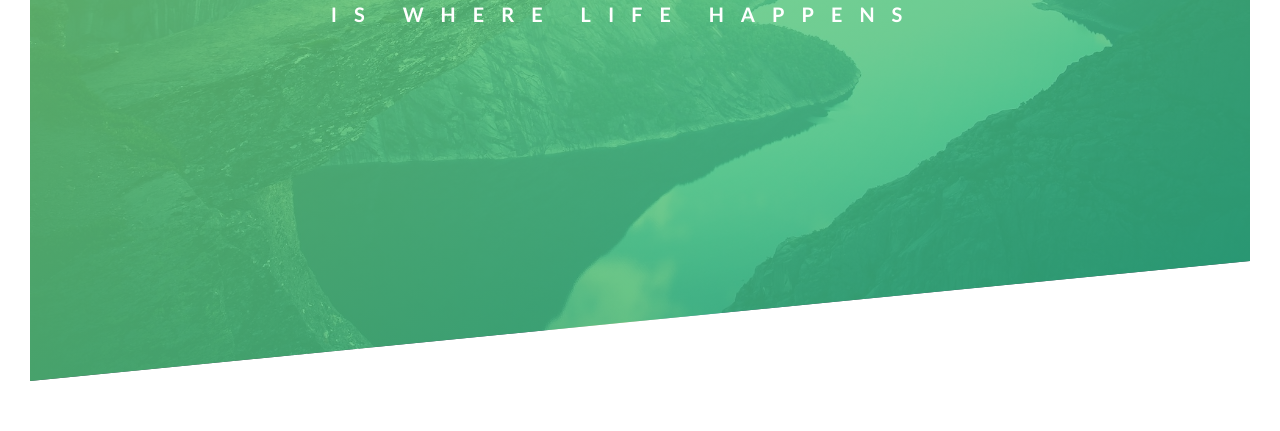
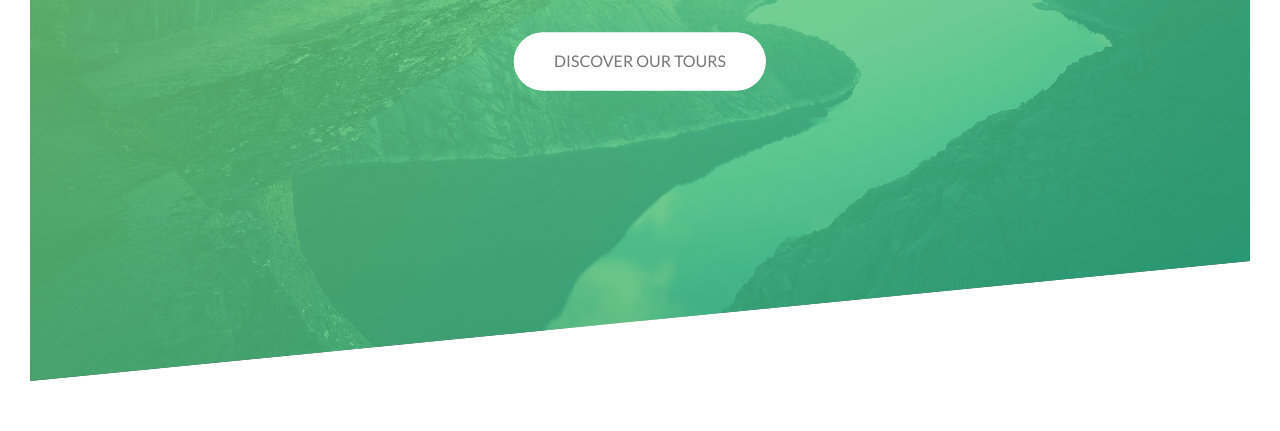
Before and after one commit to sverdiyev/Trillo, a website: page Natours_course/index.html in a window 1280 px wide. Shown: the part 369-800 px from the top of the page. Drawn offline with Linux system fonts and the light colour scheme.

Commit message:
finished section

```diff
--- a/Natours_course/css/style.css
+++ b/Natours_course/css/style.css
@@ -37,6 +37,7 @@ body {
   top: 42%;
   left: 50%;
   transform: translate(-50%, -50%);
+  text-align: center;
 }
 
 .heading-primary {
@@ -58,6 +59,7 @@ body {
   font-weight: 700;
   letter-spacing: 17px;
   animation: moveInRight 1s ease-out;
+  margin-bottom: 60px;
 }
 @keyframes moveInLeft {
   0% {
@@ -85,3 +87,60 @@ body {
     transform: translateX(0);
   }
 }
+@keyframes moveInUp {
+  0% {
+    opacity: 0;
+    transform: translateY(15%);
+  }
+  100% {
+    opacity: 1;
+    transform: translateY(0);
+  }
+}
+.btn,
+.btn :link,
+.btn :visited {
+  text-transform: uppercase;
+  text-decoration: none;
+  padding: 15px 40px;
+  display: inline-block;
+  border-radius: 100px;
+  transition: all 0.15s;
+  position: relative;
+}
+.btn:hover {
+  transform: translateY(-3px);
+  box-shadow: 0 10px 20px rgba(0, 0, 0, 0.2);
+}
+.btn:active {
+  transform: translateY(-1px);
+  box-shadow: 0 5px 20px rgba(0, 0, 0, 0.2);
+}
+.btn-white {
+  background-color: #fff;
+  color: #777;
+}
+
+.btn-animated {
+  animation: moveInUp 1s ease-out 0.75s;
+  animation-fill-mode: backwards;
+}
+.btn::after {
+  content: '';
+  display: inline-block;
+  height: 100%;
+  width: 100%;
+  border-radius: 100px;
+  position: absolute;
+  top: 0;
+  left: 0;
+  z-index: -1;
+  transition: all 1.5s;
+}
+.btn-white::after {
+  background-color: #fff;
+}
+.btn:hover::after {
+  transform: scaleX(1.3) scaleY(1.5);
+  opacity: 0;
+}
--- a/Natours_course/index.html
+++ b/Natours_course/index.html
@@ -23,6 +23,7 @@
           <span class="heading-primary-main">Outdoors</span>
           <span class="heading-primary-sub">is where life happens</span>
         </h1>
+        <a href="#" class="btn btn-white btn-animated">Discover our Tours</a>
       </div>
     </header>
   </body>
```
